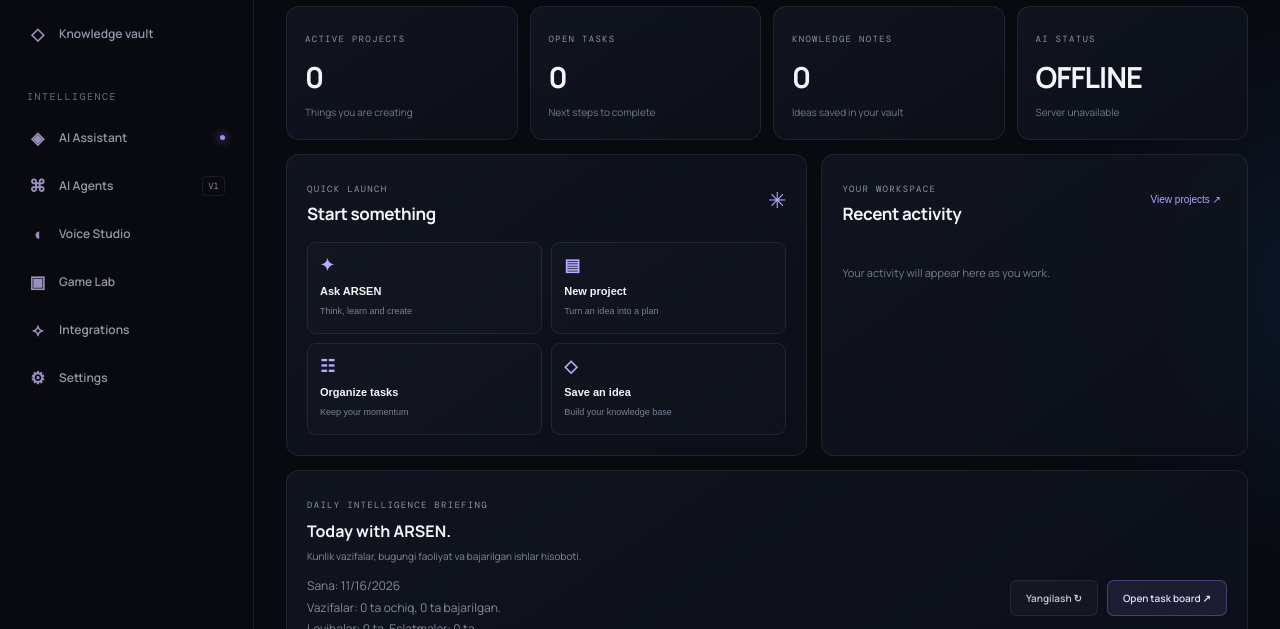
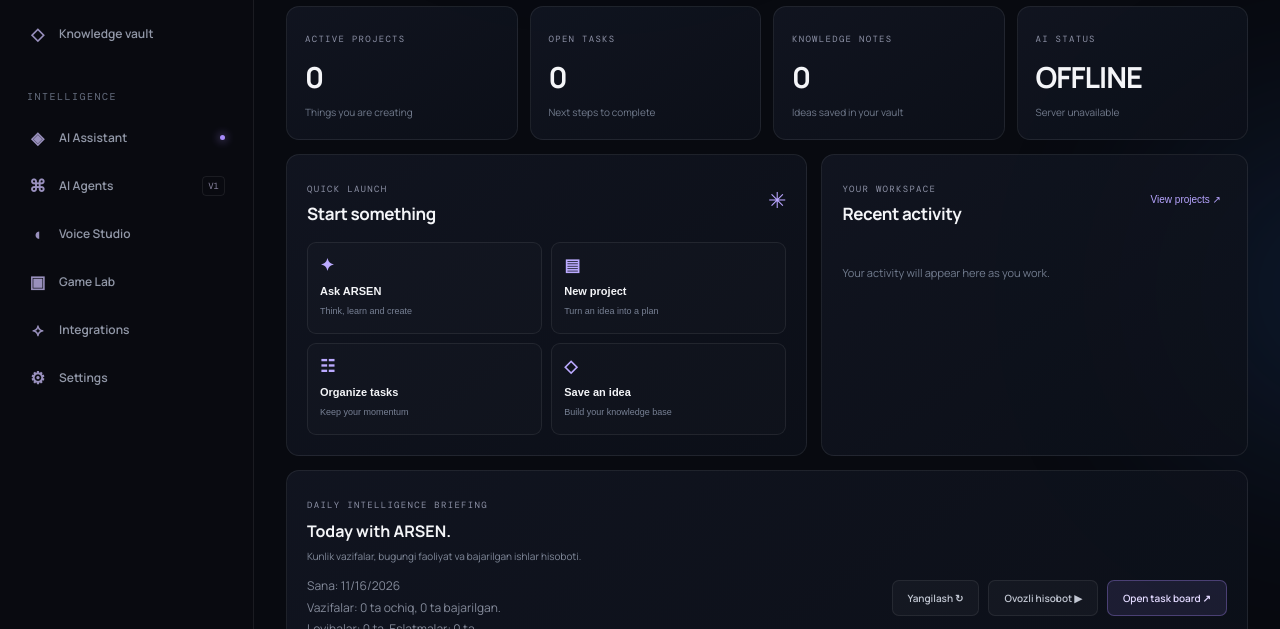
Before and after one commit to mirfayzfarxodov1-png/ARSEN, a browser extension: page public/index.html in a window 1280 px wide. Shown: the part 323-952 px from the top of the page. Drawn offline with nearby package versions, Linux system fonts and the light colour scheme; no server answers.

Commit message:
Add spoken daily briefing control

```diff
--- a/public/index.html
+++ b/public/index.html
@@ -59,7 +59,7 @@
           <div class="dashboard-head"><div><div class="eyebrow"><span class="eyebrow-line"></span> ARGON / COMMAND CENTER</div><h1>Good to see you.<br><em>What are we building?</em></h1><p>Your ideas, projects and AI workspace — all in one place.</p></div><div class="dashboard-clock" id="liveClock">--:--</div></div>
           <div class="dashboard-stats"><article class="stat-card"><span>ACTIVE PROJECTS</span><strong id="statProjects">0</strong><small>Things you are creating</small></article><article class="stat-card"><span>OPEN TASKS</span><strong id="statTasks">0</strong><small>Next steps to complete</small></article><article class="stat-card"><span>KNOWLEDGE NOTES</span><strong id="statNotes">0</strong><small>Ideas saved in your vault</small></article><article class="stat-card"><span>AI STATUS</span><strong id="statAI">—</strong><small id="statAIHint">Checking provider</small></article></div>
           <div class="dashboard-grid"><article class="dashboard-panel quick-panel"><div class="panel-heading"><div><span class="panel-kicker">QUICK LAUNCH</span><h2>Start something</h2></div><span class="panel-mark">✳</span></div><div class="quick-grid"><button data-view="chat"><b>✦</b><span>Ask ARSEN</span><small>Think, learn and create</small></button><button data-view="projects"><b>▤</b><span>New project</span><small>Turn an idea into a plan</small></button><button data-view="tasks"><b>☷</b><span>Organize tasks</span><small>Keep your momentum</small></button><button data-view="vault"><b>◇</b><span>Save an idea</span><small>Build your knowledge base</small></button></div></article><article class="dashboard-panel activity-panel"><div class="panel-heading"><div><span class="panel-kicker">YOUR WORKSPACE</span><h2>Recent activity</h2></div><button class="text-action" data-view="projects">View projects ↗</button></div><div id="recentActivity" class="recent-activity"><p class="empty-state">Your activity will appear here as you work.</p></div></article></div>
-          <article class="dashboard-panel focus-panel"><div><span class="panel-kicker">DAILY INTELLIGENCE BRIEFING</span><h2>Today with ARSEN.</h2><p>Kunlik vazifalar, bugungi faoliyat va bajarilgan ishlar hisoboti.</p><div id="dailyBriefing" class="daily-briefing" aria-live="polite">Hisobot tayyorlanmoqda…</div></div><div class="briefing-actions"><button class="secondary-button" id="briefingButton">Yangilash ↻</button><button class="primary-button" data-view="tasks">Open task board ↗</button></div></article>
+          <article class="dashboard-panel focus-panel"><div><span class="panel-kicker">DAILY INTELLIGENCE BRIEFING</span><h2>Today with ARSEN.</h2><p>Kunlik vazifalar, bugungi faoliyat va bajarilgan ishlar hisoboti.</p><div id="dailyBriefing" class="daily-briefing" aria-live="polite">Hisobot tayyorlanmoqda…</div></div><div class="briefing-actions"><button class="secondary-button" id="briefingButton">Yangilash ↻</button><button class="secondary-button" id="briefingSpeak">Ovozli hisobot ▶</button><button class="primary-button" data-view="tasks">Open task board ↗</button></div></article>
         </div>
       </section>
       <section class="view" id="view-projects"><div class="workspace-wrap"><div class="page-heading"><div class="eyebrow">ARSEN / WORKSPACE</div><h1>Your projects.</h1><p>Collect ideas, define outcomes and track what you are building.</p></div><div class="workspace-toolbar"><input id="projectSearch" placeholder="Search projects..."><span id="projectCount" class="subtle-count">0 projects</span></div><form class="create-panel" id="projectForm"><div><span class="panel-kicker">NEW PROJECT</span><h2>Give your next idea a home.</h2></div><div class="form-row"><input id="projectName" required maxlength="70" placeholder="Project name"><select id="projectCategory"><option>AI & Software</option><option>Game development</option><option>Creative</option><option>Learning</option><option>Business</option><option>Other</option></select><button class="primary-button" type="submit">＋ Create project</button></div><textarea id="projectDescription" maxlength="500" rows="2" placeholder="What do you want to achieve? (optional)"></textarea></form><div id="projectGrid" class="project-grid"></div></div></section>
```
